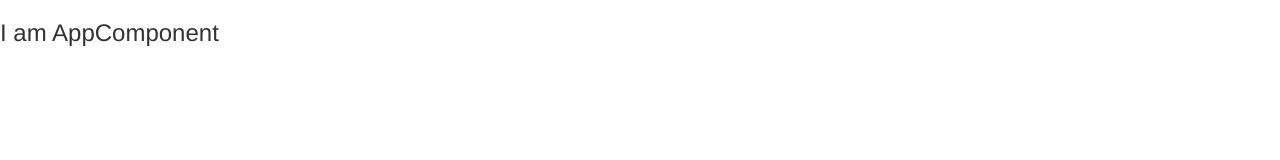
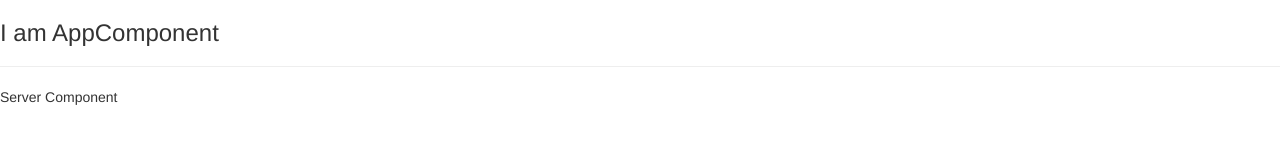
Before and after one commit to behrami/my-first-app, an Angular app: page / in a window 1280 px wide. Shown: the top 160 px of the page. Built offline with nearby package versions, Linux system fonts and the light colour scheme.

Commit message:
used server component

```diff
--- a/src/app/app.component.html
+++ b/src/app/app.component.html
@@ -1 +1,3 @@
 <h3>I am AppComponent</h3>
+<hr />
+<app-server></app-server>
--- a/src/app/app.module.ts
+++ b/src/app/app.module.ts
@@ -1,11 +1,13 @@
 import { NgModule } from '@angular/core';
+import { FormsModule } from '@angular/forms';
 import { BrowserModule } from '@angular/platform-browser';
 
 import { AppComponent } from './app.component';
+import { ServerComponent } from './server/server.component';
 
 @NgModule({
-  declarations: [AppComponent],
-  imports: [BrowserModule],
+  declarations: [AppComponent, ServerComponent],
+  imports: [BrowserModule, FormsModule],
   providers: [],
   bootstrap: [AppComponent],
 })
```
